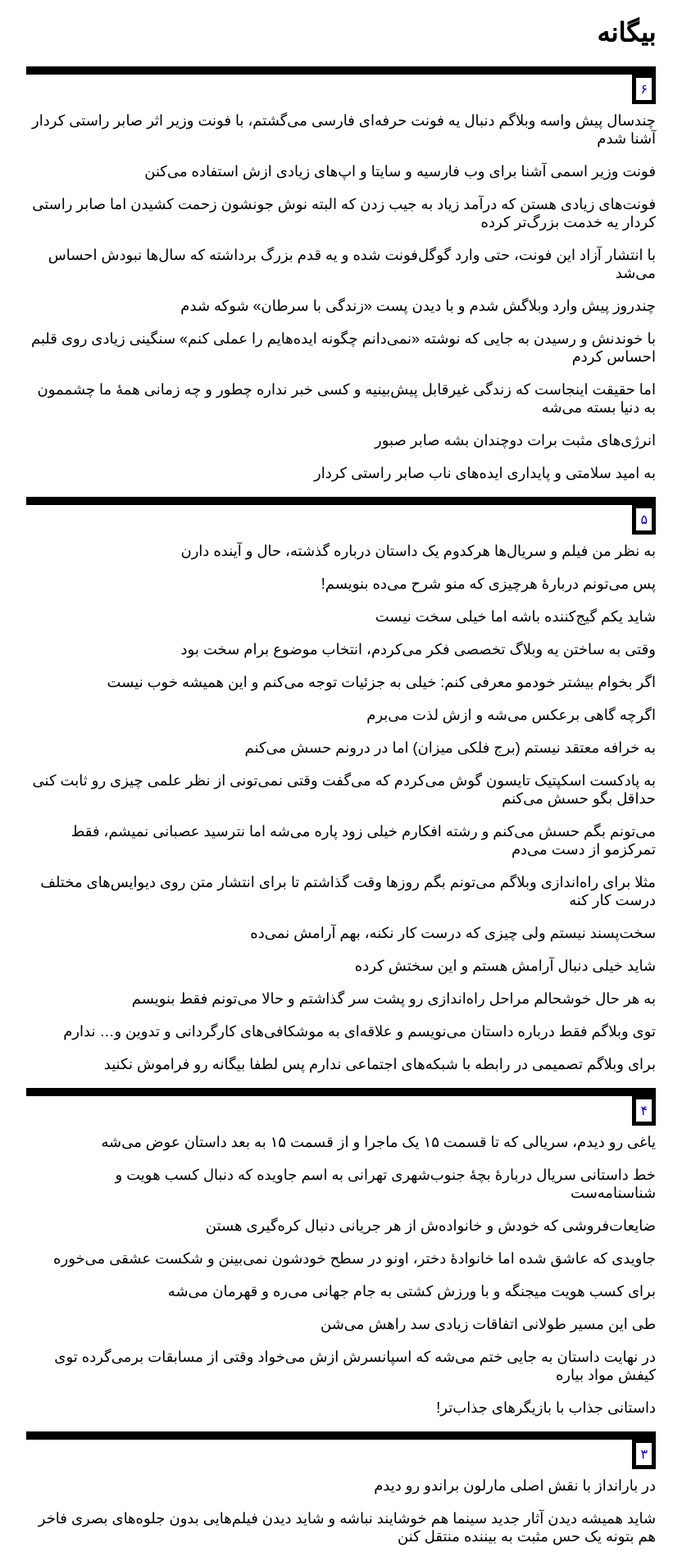
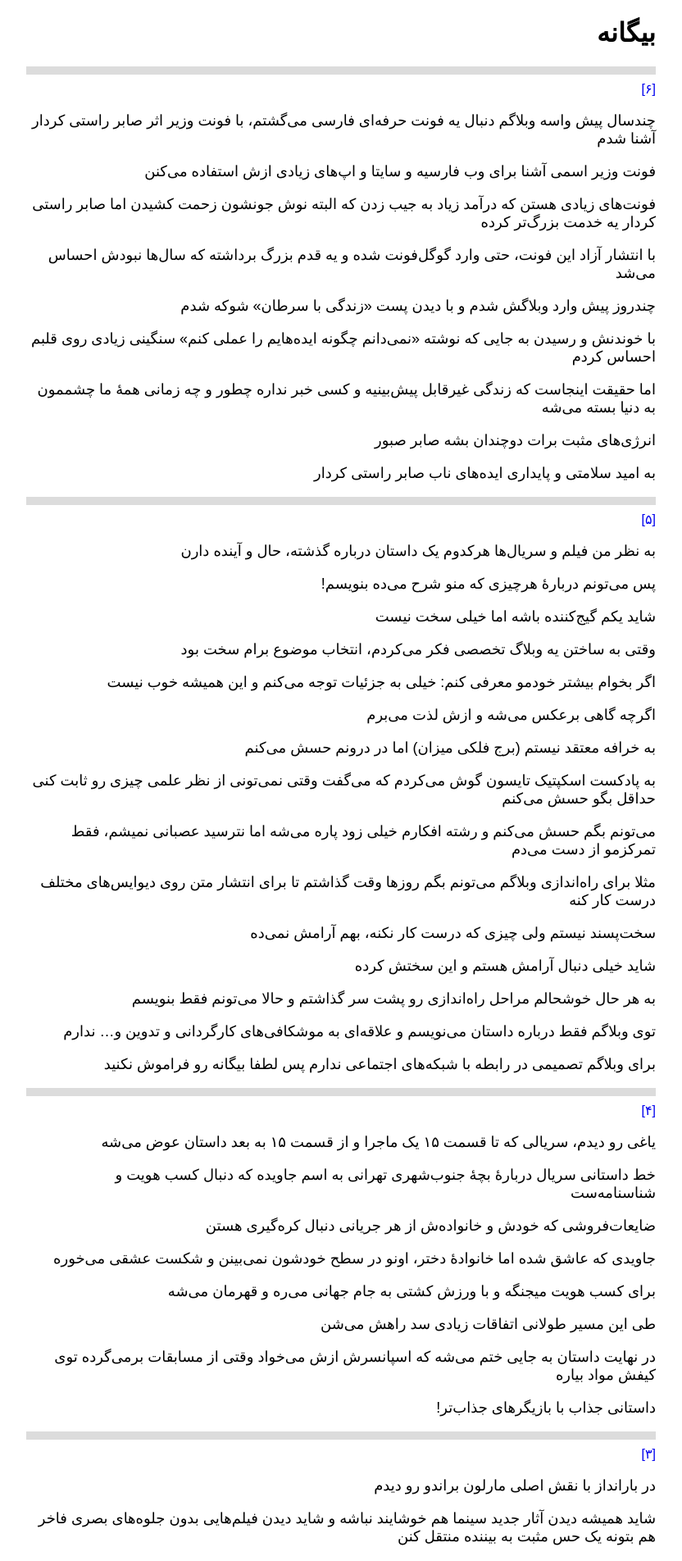
Before and after one commit to darkblog/darkblog.github.io, a Jekyll site: the page built from index.html, in a window 1280 px wide. Shown: the top 1904 px of the page at 82% size, without its empty margins (224-1056 px from the left). Built offline with Jekyll 4.4.1, drawn with Linux system fonts in a browser that asks for light colours.

Commit message:
Update index.html

```diff
--- a/index.html
+++ b/index.html
@@ -9,13 +9,13 @@
 <meta charset="utf-8">
 <meta name="viewport" content="width=device-width, initial-scale=1">
 <link rel="canonical" href="https://biganeh.com/">
-<style>body{font-family:sans-serif;margin:auto;padding:0 1.25em;max-width:48em}p{font-size:large}a{text-decoration:none;padding:5px}a,hr{border:thick solid black}</style>
+<style>body{font-family:sans-serif;margin:auto;padding:0 1.25em;max-width:48em}p{font-size:large}a{text-decoration:none}hr{border:thick solid gainsboro}</style>
 </head>
 <body>
 <h1>بیگانه</h1>
 {% for post in site.posts limit:1000 %}
 <hr>
-<a href="{{ site.url }}{{ post.url }}">{{ post.title }}</a>
+<a href="{{ site.url }}{{ post.url }}">[{{ post.title }}]</a>
 {{ post.content }}
 {% endfor %}
 </body>
```
